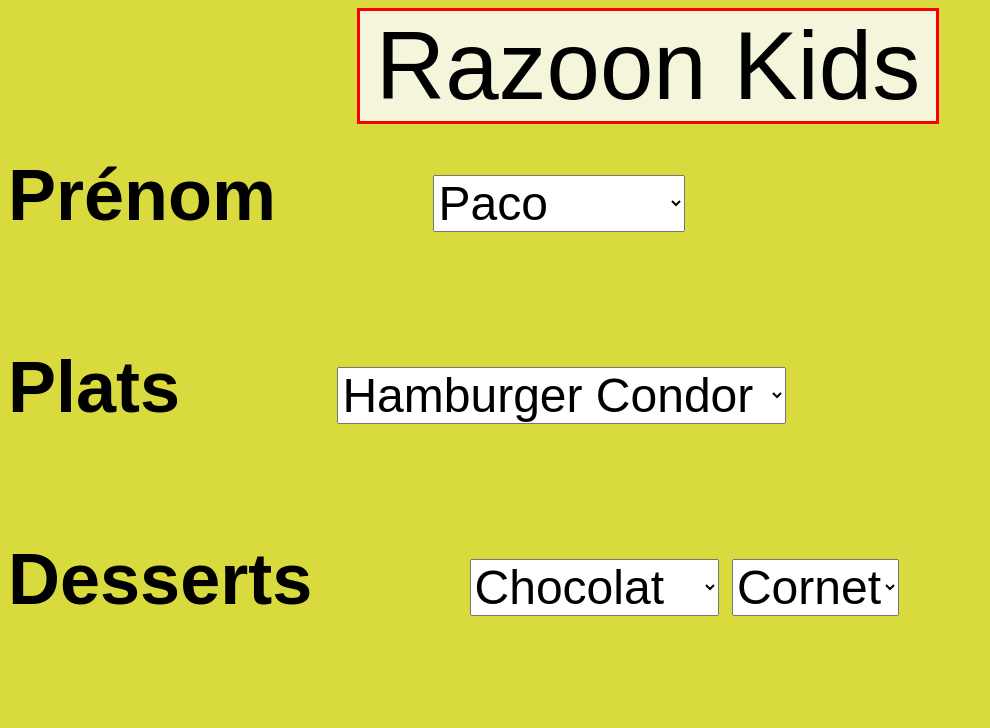
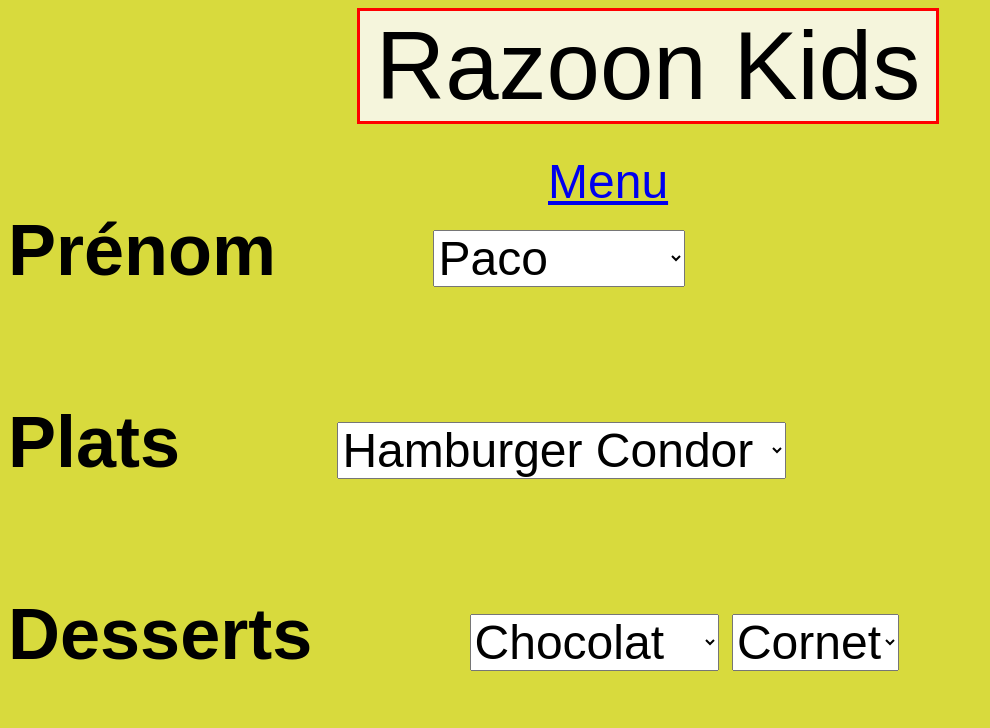
Before and after one commit to razoons/razoonkids, a plain HTML site: page index.html in a window 1280 px wide. Shown: the top 728 px of the page, without its empty margins (0-990 px from the left). Drawn offline with Linux system fonts and the light colour scheme.

Commit message:
Update index.html

```diff
--- a/index.html
+++ b/index.html
@@ -55,11 +55,17 @@
 			background-color: blue;
 			margin-top: 1px;
 		}
+
+		.lien_menu{
+			margin:auto;
+			width:200px;
+		}
 	</style>
 </head>
 
 <body>
 	<h1>Razoon Kids</h1>
+	<div class="lien_menu"><a href="menu.html">Menu</a></div>
 	<h2>Prénom</h2>
 	<select id="Prenom">
 		<option>Paco</option>
```
